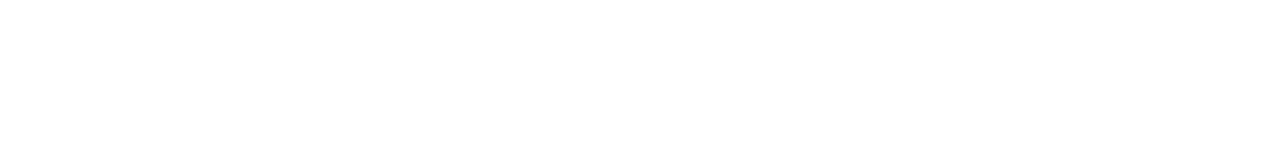
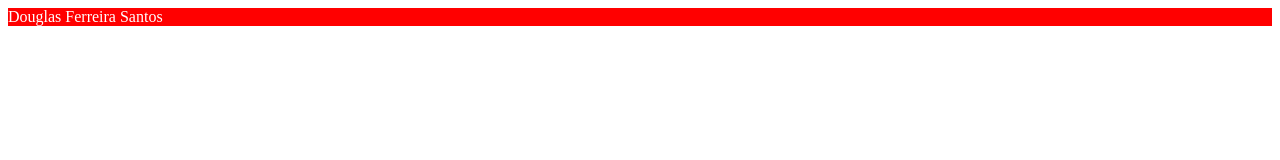
Before and after one commit to douglasfsantos89/ProjetoSenac, a plain HTML site: page index.html in a window 1280 px wide. Drawn offline with Linux system fonts and the light colour scheme.

Commit message:
Adicionar div com texto

```diff
--- a/estilo.css
+++ b/estilo.css
@@ -1,2 +1,6 @@
 @charset "utf-8";
 /* CSS Document */
+.texto {
+	background-color: red;
+color: white;
+}
--- a/index.html
+++ b/index.html
@@ -1,7 +1,8 @@
 <html>
 <head>
-	<link rel="stylesheet" type="style/css" href="estilo.css">
+	<link rel="stylesheet" type="text/css" href="estilo.css">
 </head>
 <body>
+<div class="texto">Douglas Ferreira Santos</div>
 </body>
 </html>
```
